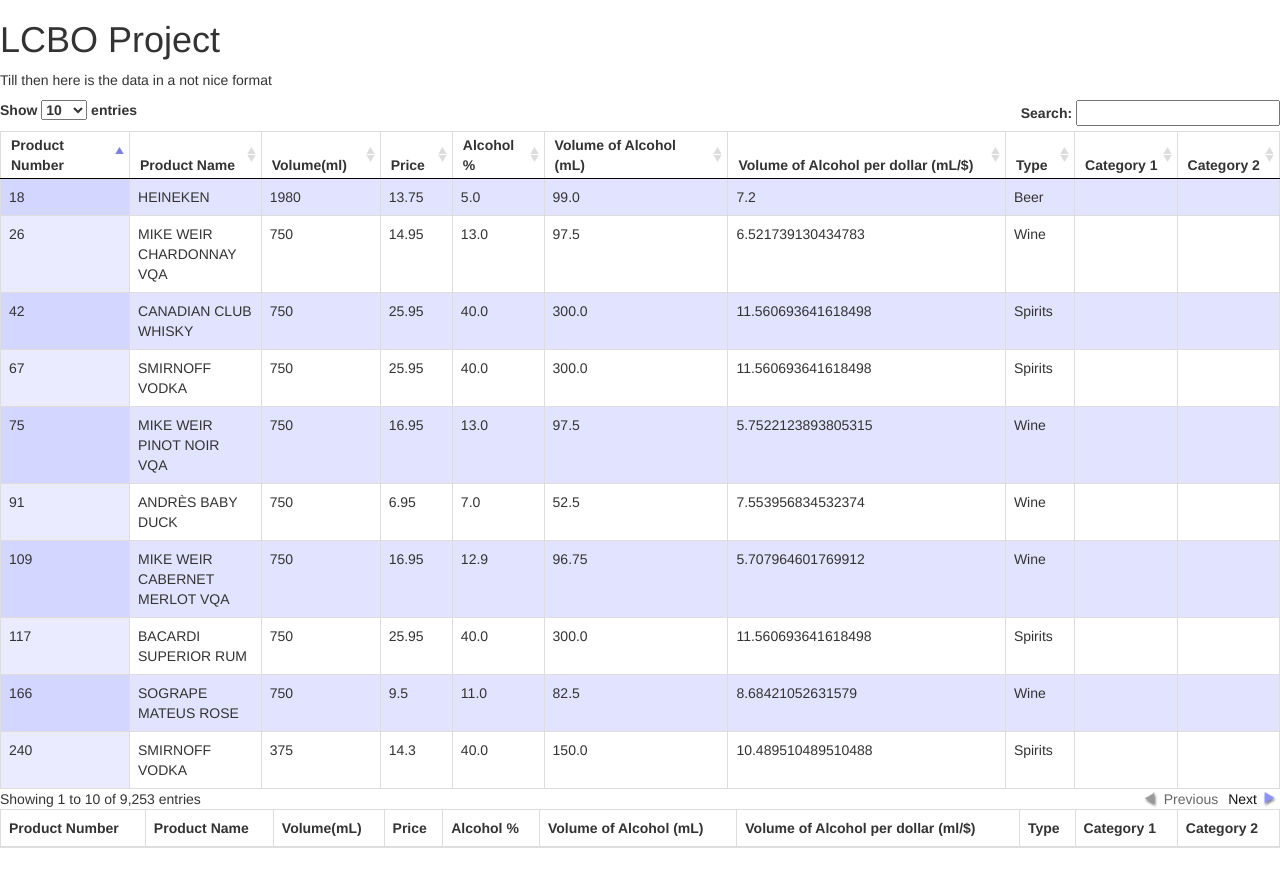
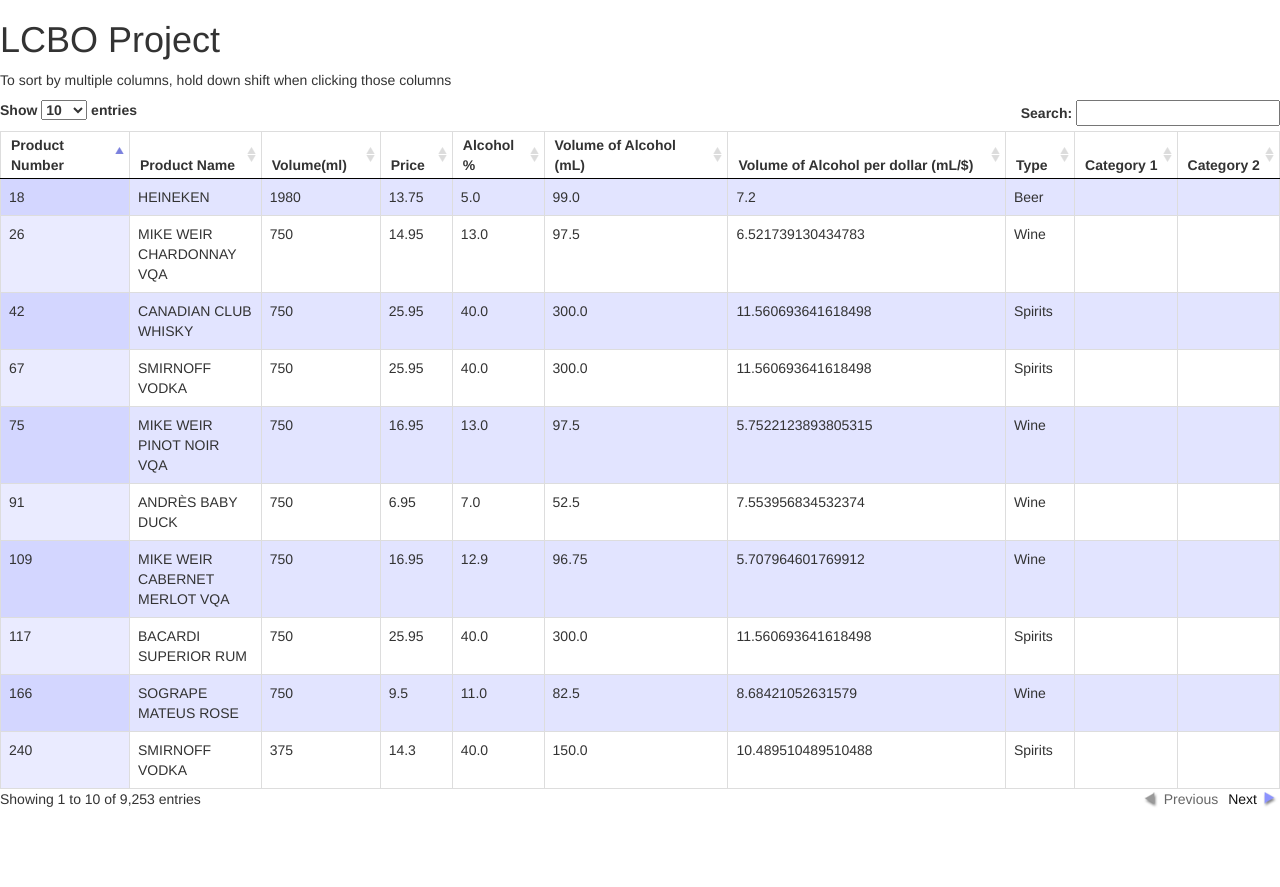
Before and after one commit to nourhkhattab/lcboproject, a Jekyll site: the page built from index.html, in a window 1280 px wide. Shown: the top 887 px of the page. Built offline with Jekyll 4.4.1, drawn with Linux system fonts in a browser that asks for light colours.

Commit message:
changed it up

```diff
--- a/_layouts/default.html
+++ b/_layouts/default.html
@@ -49,28 +49,9 @@
   </head>
   <body>
     <h1>LCBO Project</h1>
-    <p>Till then here is the data in a not nice format</p>
+    <p>To sort by multiple columns, hold down shift when clicking those columns</p>
     <div id = "dynamic"></div>
 
-    <table class="table table-bordered">
-	<thead>
-	    <tr>
-		<th>Product Number</th>
-		<th>Product Name</th>
-		<th>Volume(mL)</th>
-		<th>Price</th>
-		<th>Alcohol %</th>
-		<th>Volume of Alcohol (mL)</th>
-		<th>Volume of Alcohol per dollar (ml/$)</th>
-		<th>Type</th>
-		<th>Category 1</th>
-		<th>Category 2</th>
-	    </tr>
-	</thead>
-	<tbody>
-
-	</tbody>
-    </table>
     <!-- jQuery (necessary for Bootstrap's JavaScript plugins) -->
     <!-- Include all compiled plugins (below), or include individual files as
          needed -->
```
